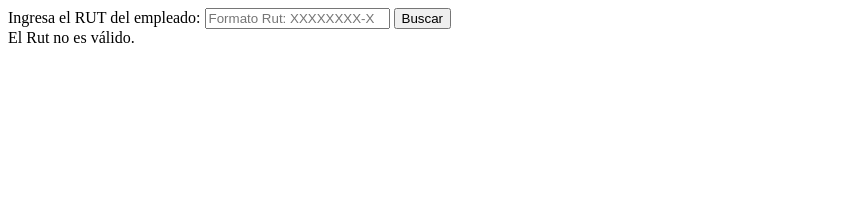
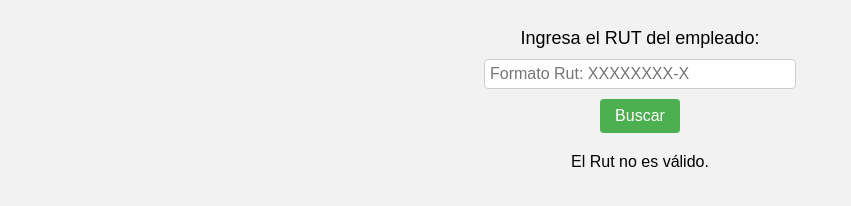
Before and after one commit to GitoFox/DESUC_web_encuestadores, a plain HTML site: page index.html in a window 1280 px wide. Both pictures are taken after a click on the button "Buscar". Shown: the whole page, without its empty margins (0-851 px from the left). Drawn offline with Linux system fonts and the light colour scheme.

Commit message:
version 1.2

```diff
--- a/index.html
+++ b/index.html
@@ -3,16 +3,20 @@
 <head>
   <title>Búsqueda de empleados</title>
   <script src="script.js"></script>
+  <link rel="stylesheet" href="style.css">
 
 </head>
 <body>
 
+    <div class="container">
+      <label for="rut">Ingresa el RUT del empleado:</label>
+      <input type="text" id="rut" placeholder="Formato Rut: XXXXXXXX-X" />
+      <button onclick="buscarEmpleado()">Buscar</button>
+      <div id="resultado"></div>
+    </div>
 
-  <label for="rut">Ingresa el RUT del empleado:</label>
-  <input type="text" id="rut" placeholder="Formato Rut: XXXXXXXX-X" />
-  <button onclick="buscarEmpleado()">Buscar</button>
 
-  <div id="resultado"></div>
+
 
 
 
--- a/script.js
+++ b/script.js
@@ -1,22 +1,23 @@
 var Fn = {
-	// Valida el rut con su cadena completa "XXXXXXXX-X"
-	validaRut : function (rutCompleto) {
-		rutCompleto = rutCompleto.replace("‐","-");
-		if (!/^[0-9]+[-|‐]{1}[0-9kK]{1}$/.test( rutCompleto ))
-			return false;
-		var tmp 	= rutCompleto.split('-');
-		var digv	= tmp[1];
-		var rut 	= tmp[0];
-		if ( digv == 'K' ) digv = 'k' ;
+  // Valida el rut con su cadena completa "XXXXXXXX-X"
+  validaRut: function (rutCompleto) {
+    rutCompleto = rutCompleto.replace("‐", "-");
+    if (!/^[0-9]+[-|‐]{1}[0-9kK]{1}$/.test(rutCompleto))
+      return false;
+    var tmp = rutCompleto.split('-');
+    var digv = tmp[1];
+    var rut = tmp[0];
+    if (digv == 'K') digv = 'k';
 
-		return (Fn.dv(rut) == digv );
-	},
-	dv : function(T){
-		var M=0,S=1;
-		for(;T;T=Math.floor(T/10))
-			S=(S+T%10*(9-M++%6))%11;
-		return S?S-1:'k';
-	}
+    return (Fn.dv(rut) == digv);
+  },
+  dv: function (T) {
+    var M = 0,
+      S = 1;
+    for (; T; T = Math.floor(T / 10))
+      S = (S + T % 10 * (9 - M++ % 6)) % 11;
+    return S ? S - 1 : 'k';
+  }
 }
 
 function buscarEmpleado() {
@@ -48,18 +49,53 @@ function buscarEmpleado() {
         const imagenEmpleado = empleadoEncontrado[6]; // Supongamos que la columna de imagen es la posición 6
 
         resultadoDiv.innerHTML = `
+          <img src="${imagenEmpleado}" alt="Imagen del empleado">
           <p>Empleado encontrado: ${nombreEmpleado} ${empleadoEncontrado[2]}</p>
-          <img src="${imagenEmpleado}" alt="Imagen del empleado">
         `;
 
         const proyectosEmpleado = empleados.filter(empleado => empleado[0] === rut);
-        proyectosEmpleado.forEach(proyecto => {
+        const currentDate = new Date();
+
+        const proyectosActivos = proyectosEmpleado.filter(proyecto => {
+          const fechaInicio = new Date(proyecto[4]);
+          const fechaTermino = new Date(proyecto[5]);
+          return currentDate <= fechaTermino;
+        });
+
+        if (proyectosActivos.length > 0) {
           resultadoDiv.innerHTML += `
-            <p>Nombre Proyecto: ${proyecto[3]}</p>
-            <p>Fecha Inicio Proyecto: ${proyecto[4]}</p>
-            <p>Fecha Termino Proyecto: ${proyecto[5]}</p>
+            <p>Proyectos activos:</p>
+            ${proyectosActivos.map(proyecto => `
+              <p class="project active">
+                Nombre Proyecto: ${proyecto[3]}
+              </p>
+              <p>Fecha Inicio Proyecto: ${new Date(proyecto[4]).toLocaleDateString()}</p>
+              <p>Fecha Termino Proyecto: ${new Date(proyecto[5]).toLocaleDateString()}</p>
+            `).join('')}
           `;
+        } else {
+          resultadoDiv.innerHTML += `
+            <p>No se encontraron proyectos activos.</p>
+          `;
+        }
+
+        const proyectosExpirados = proyectosEmpleado.filter(proyecto => {
+          const fechaTermino = new Date(proyecto[5]);
+          return currentDate > fechaTermino;
         });
+
+        if (proyectosExpirados.length > 0) {
+          resultadoDiv.innerHTML += `
+            <p>Proyectos expirados:</p>
+            <select>
+              ${proyectosExpirados.map(proyecto => `<option>${proyecto[3]}</option>`).join('')}
+            </select>
+          `;
+        } else {
+          resultadoDiv.innerHTML += `
+            <p>No se encontraron proyectos expirados.</p>
+          `;
+        }
       } else {
         resultadoDiv.textContent = 'No se encontró al empleado.';
       }
@@ -68,3 +104,15 @@ function buscarEmpleado() {
       console.error(error);
     });
 }
+function formatDate(date) {
+  const day = date.getDate().toString().padStart(2, '0');
+  const month = (date.getMonth() + 1).toString().padStart(2, '0'); // Meses en JavaScript son base 0
+  const year = date.getFullYear().toString();
+
+  return `${day}/${month}/${year}`;
+}
+
+
+function isProjectActive(currentDate, endDate) {
+  return currentDate <= endDate;
+}
--- a/style.css
+++ b/style.css
@@ -2,3 +2,62 @@
     width: 50px; /* Ancho deseado */
     height: auto; /* Altura automática para mantener la proporción */
   }
+
+
+
+  body {
+    font-family: Arial, sans-serif;
+    background-color: #f2f2f2;
+  }
+
+  div.container {
+    display: flex;
+    flex-direction: column;
+    align-items: center;
+    padding: 20px;
+  }
+
+  label {
+
+    margin-bottom: 10px;
+    font-size: 18px;
+  }
+
+  input[type="text"] {
+    padding: 5px;
+    font-size: 16px;
+    border: 1px solid #ccc;
+    border-radius: 4px;
+    width: 300px;
+    margin-bottom: 10px;
+  }
+
+  button {
+    padding: 8px 15px;
+    font-size: 16px;
+    background-color: #4CAF50;
+    color: white;
+    border: none;
+    border-radius: 4px;
+    cursor: pointer;
+  }
+
+  div#resultado {
+    margin-top: 20px;
+    font-size: 16px;
+  }
+
+  .project {
+    font-size: 16px;
+    margin-bottom: 10px;
+  }
+
+  .project.active {
+    font-weight: bold;
+    color: green;
+  }
+
+  .project.expired {
+    font-weight: normal;
+    color: red;
+  }
```
